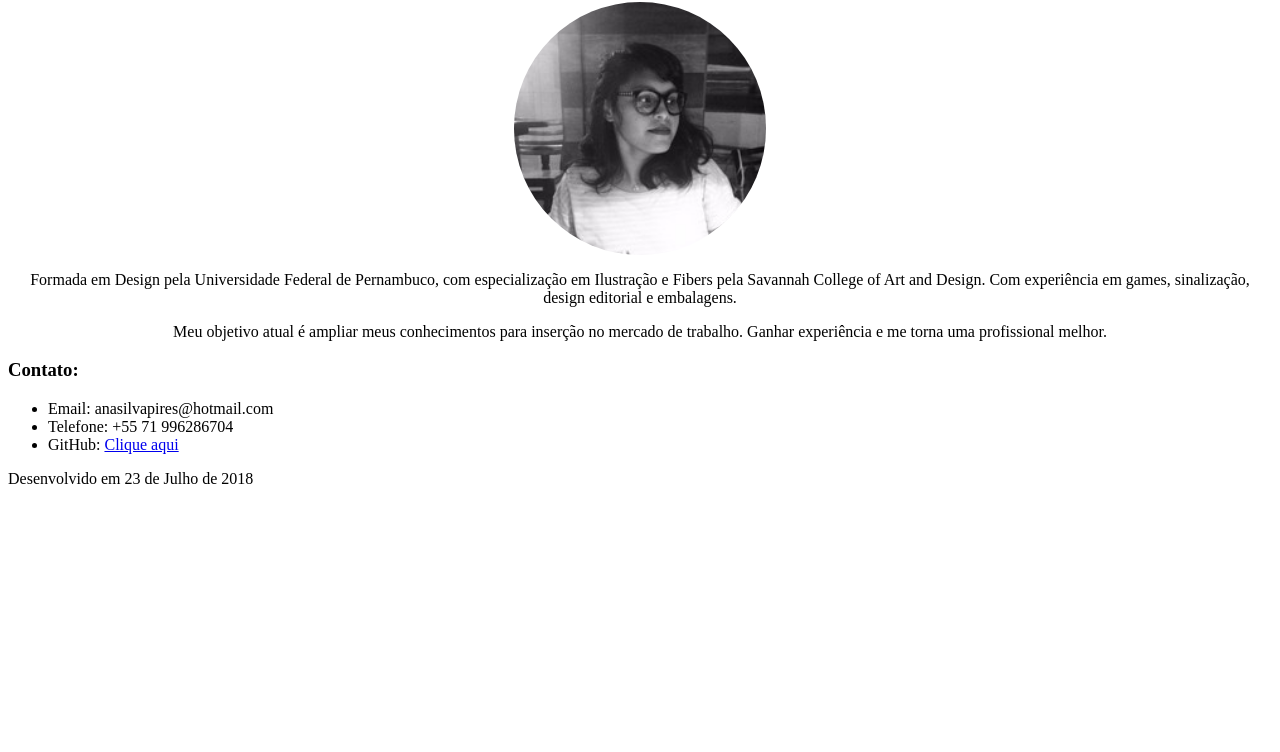
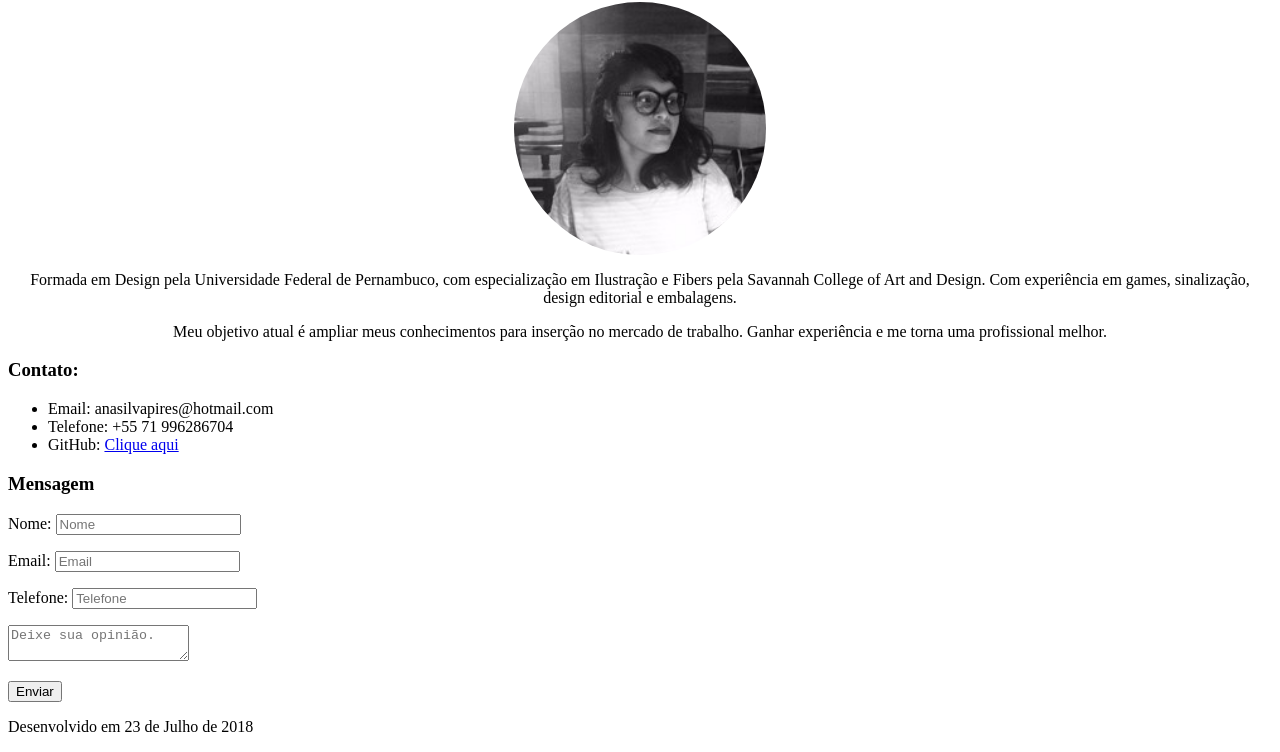
Before and after one commit to gabyssilva/perfil-web, a plain HTML site: page index.html in a window 1280 px wide. Shown: the part 78-830 px from the top of the page. Before the commit the page ends 800 px from the top, so only its background shows below. Drawn offline with Linux system fonts and the light colour scheme.

Commit message:
Adicionando formulário de contato

```diff
--- a/index.html
+++ b/index.html
@@ -23,8 +23,32 @@
         <li>GitHub:  <a target="_blank" href="https://github.com/gabyssilva"> Clique aqui </a> </li>
       </ul>
     </section>
+    <section>
+      <h3>Mensagem</h3>
+      <form>
+        <p>
+          <label for="nome">Nome:</label>
+          <input type="text" id="nome" placeholder="Nome">
+        </p>
+        <p>
+          <label for="email">Email:</label>
+          <input type="email" id="email" placeholder="Email">
+        </p>
+        <p>
+          <label for="telefone">Telefone:</label>
+          <input type="tel" id="telefone" placeholder="Telefone">
+        </p>
+        <p>
+          <textarea name="name" id="mensagem" placeholder="Deixe sua opinião."></textarea>
+        </p>
+        <p>
+          <input type="submit" onclick="enviar()" value="Enviar">
+        </p>
+      </form>
+    </section>
     <footer>
       <p>Desenvolvido em 23 de Julho de 2018</p>
     </footer>
+    <script src="js/formulario.js"></script>
   </body>
 </html>
--- /dev/null
+++ b/js/formulario.js
@@ -0,0 +1,9 @@
+function enviar(){
+  var nome = document.getElementById("nome");
+
+  if(nome.value != ""){
+    alert("Obrigado "+nome.value+" ! Mas esta área temporariamente não está funcionando.");
+  } else {
+    alert("Por gentileza, coloque os seus dados.");
+  }
+}
```
